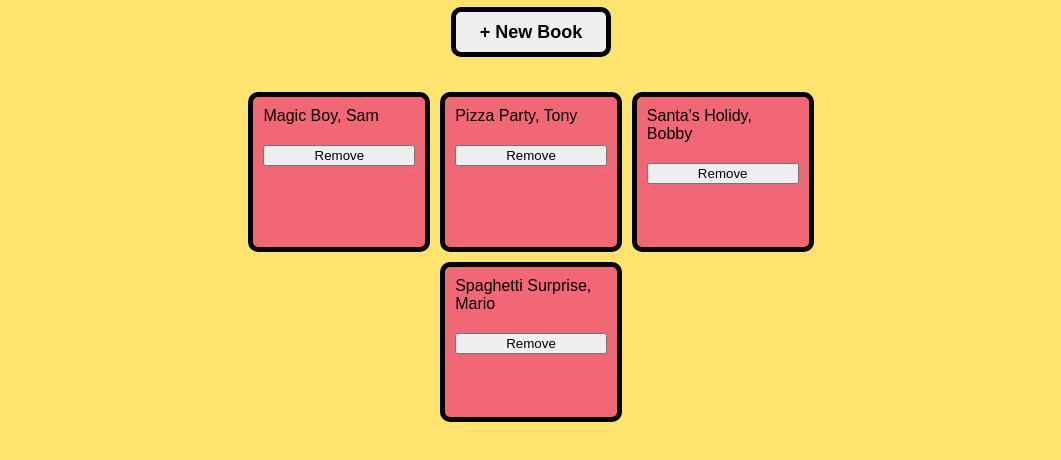
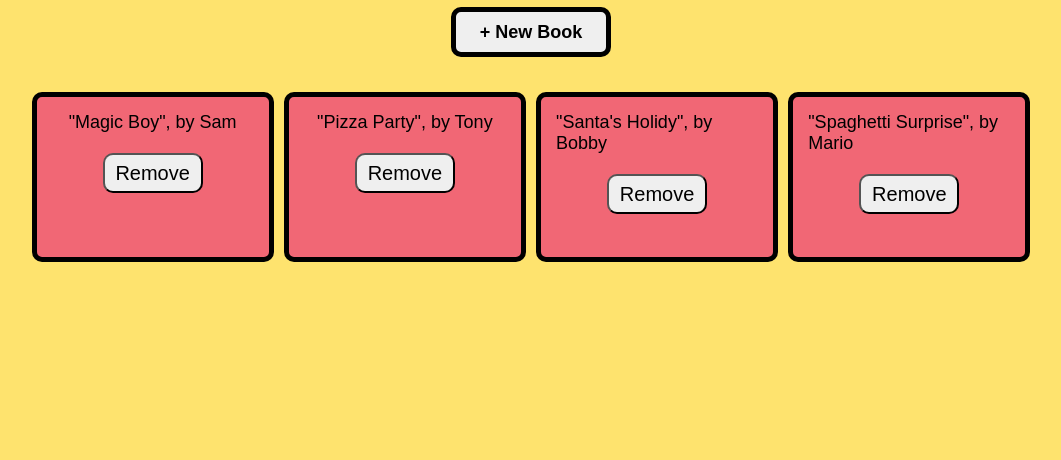
Before and after one commit to tbarinka/library, a plain HTML site: page index.html in a window 1280 px wide. Shown: the part 120-580 px from the top of the page, without its empty margins (109-1170 px from the left). Drawn offline with Linux system fonts and the light colour scheme.

Commit message:
resize removeBtns

```diff
--- a/script.js
+++ b/script.js
@@ -20,15 +20,11 @@ function addBookToLibrary(book) {
   myLibrary.push(book);
   const newBook = document.createElement('div');
   newBook.classList.add("book")
-  newBook.style.padding = "10px";
-  newBook.style.margin = "5px";
-  newBook.style.width = "20%";
-  newBook.textContent = book.title + ", " + book.author;
-  newBook.style.display = "flex";
-  newBook.style.flexDirection = "column";
+  newBook.textContent = "\"" + book.title + "\", by " + book.author;
   libShelf.appendChild(newBook);
 
   const removeBtn = document.createElement('button');
+  removeBtn.classList.add("removeBtn");
   removeBtn.textContent = "Remove";
   removeBtn.addEventListener('click', (event) => {
     libShelf.removeChild(newBook);
--- a/styles.css
+++ b/styles.css
@@ -44,7 +44,7 @@ h1 {
     display: flex;
     margin-top: 10px;
     flex-wrap: wrap;
-    width: 60%;
+    width: 80%;
     justify-content: center;
 }
 .book {
@@ -55,7 +55,18 @@ h1 {
     border-width: thick;
     border-radius: 10px;
     height: 130px;
+    width: 20%;
+    font-size: 18px;
     display: flex;
     flex-direction: column;
+    align-items: center;
     gap: 20px;
+    padding: 15px;
+    margin: 5px;
 }
+.removeBtn {
+    height: 40px;
+    width: 100px;
+    font-size: 20px;
+    border-radius:10px;
+}
```
